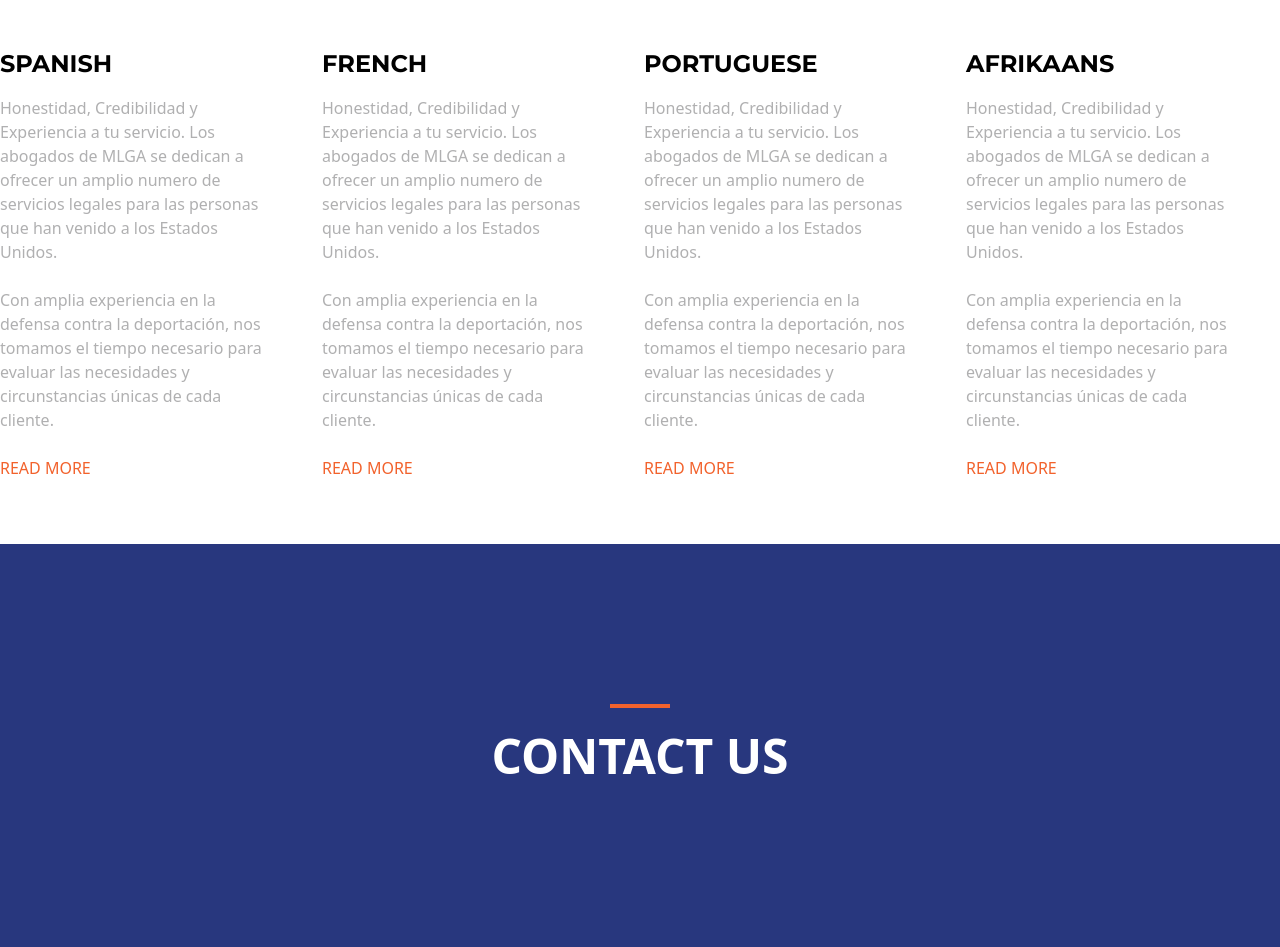
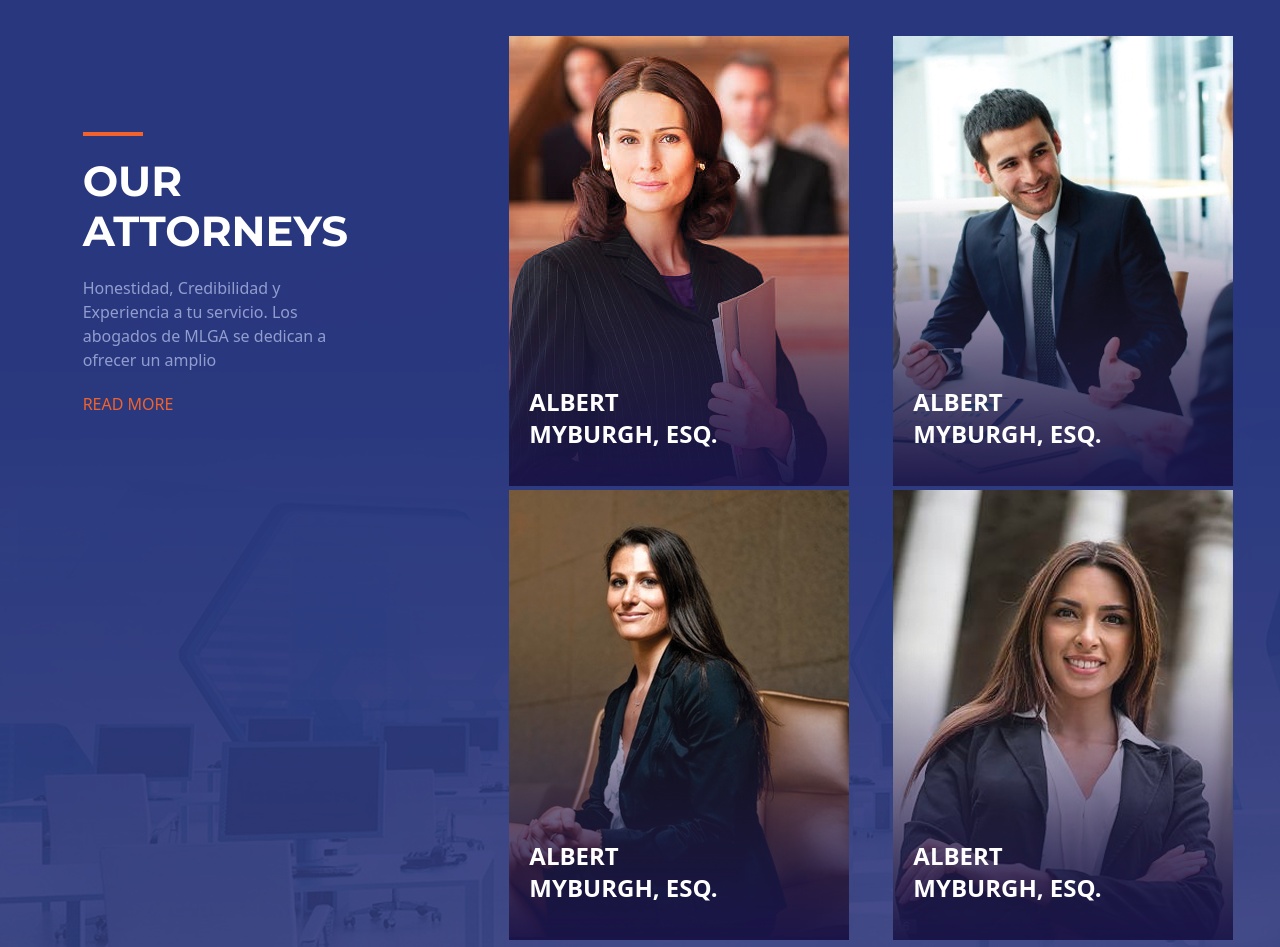
Before and after one commit to mdshahed1971/Lower-project, a plain HTML site: page index.html in a window 1280 px wide. Shown: the part 2680-3627 px from the top of the page. Drawn offline with nearby package versions, Linux system fonts and the light colour scheme.

Commit message:
added OUR ATTORNEYS

```diff
--- a/index.html
+++ b/index.html
@@ -146,6 +146,48 @@ DE TRABAJO</h2>
 </section>
 <!-- WHAT WE DO end -->
 
+<!-- OUR ATTORNEYS start -->
+<section class="" style="background-image: url(./img/attorneys-bg.png); background-repeat: no-repeat;">
+<div class="flex justify-center lg:flex-row flex-col lg:py-36">
+<div class="w-1/3 ml-20 mt-24">
+  <img src="./img/line.png" alt="" class="lg:mb-5 md:mb-4 mb-3">
+  <h2 class="text-[#fff] lg:mb-5 md:mb-4 mb-3 lg:text-[42px] md:text-3xl text-2xl font-bold font-montserat lg:leading-[50px] md:leading-10 leading-8">OUR <br>ATTORNEYS</h2>
+  <p class="text-[#929dcf] lg:mb-5 md:mb-4 mb-3 lg:text-base text-sm font-normal leading-6">Honestidad, Credibilidad y <br>Experiencia a tu servicio. Los <br>abogados de MLGA se dedican a <br>ofrecer un amplio
+</p>
+<a class="text-[#f2622c] md:text-base text-sm uppercase font-medium cursor-pointer">READ MORE</a>
+</div>
+
+
+<div class="grid justify-center w-3/5 lg:grid-cols-2 grid-cols-1">
+<div class="" style="background-image: url(./img/a1.png); background-repeat: no-repeat;">
+<h2 class="text-[#fff] pt-[350px] pb-10 ml-5 lg:text-2xl md:text-xl text-lg leading-8 font-bold uppercase ">Albert <br>
+Myburgh, Esq.</h2>
+</div>
+
+
+<div class="" style="background-image: url(./img/a2.png); background-repeat: no-repeat;">
+<h2 class="text-[#fff] pt-[350px] pb-10 ml-5 lg:text-2xl md:text-xl text-lg leading-8 font-bold uppercase ">Albert <br>
+Myburgh, Esq.</h2>
+</div>
+
+
+
+<div class="" style="background-image: url(./img/a3.png); background-repeat: no-repeat;">
+<h2 class="text-[#fff] pt-[350px] pb-10 ml-5 lg:text-2xl md:text-xl text-lg leading-8 font-bold uppercase ">Albert <br>
+Myburgh, Esq.</h2>
+</div>
+
+
+
+<div class="" style="background-image: url(./img/a4.png); background-repeat: no-repeat;">
+<h2 class="text-[#fff] pt-[350px] pb-10 ml-5 lg:text-2xl md:text-xl text-lg leading-8 font-bold uppercase ">Albert <br>
+Myburgh, Esq.</h2>
+</div>
+</div>
+</div>
+</section>
+<!-- OUR ATTORNEYS end -->
+
 <!-- The Languages start -->
 <section class="lg:mb-16 md:mb-8 mb-5">
 
```
